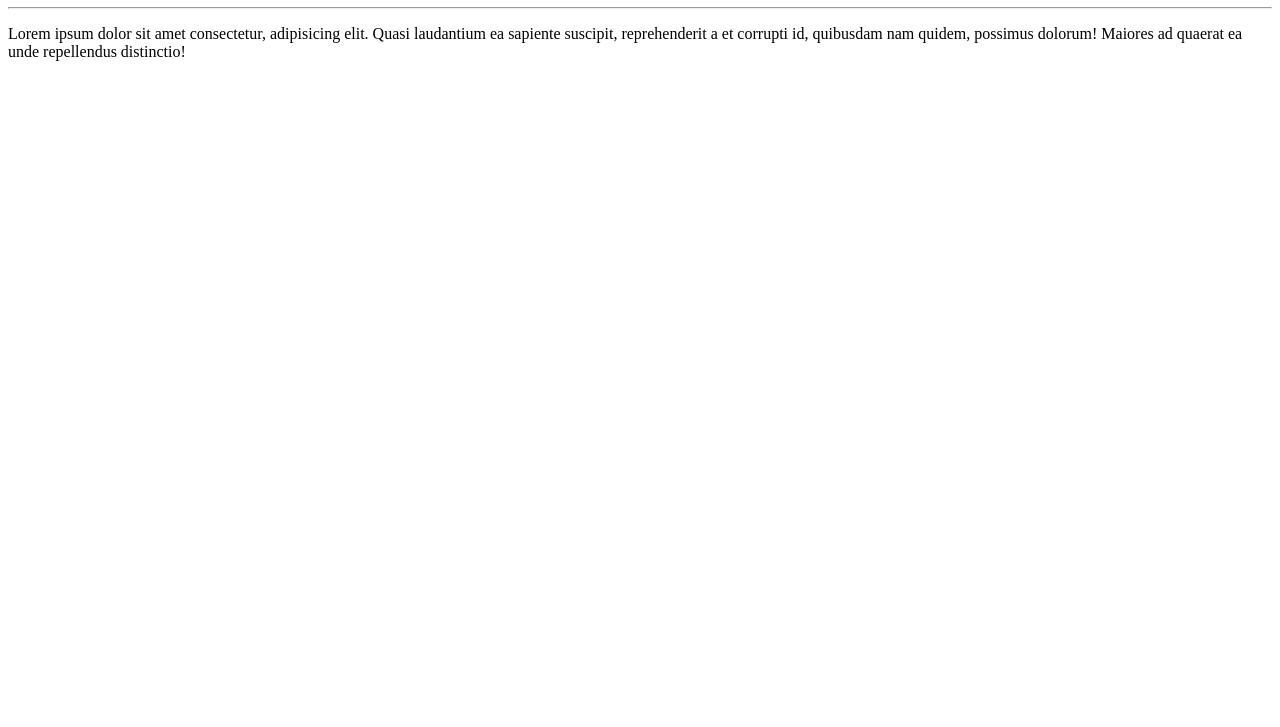
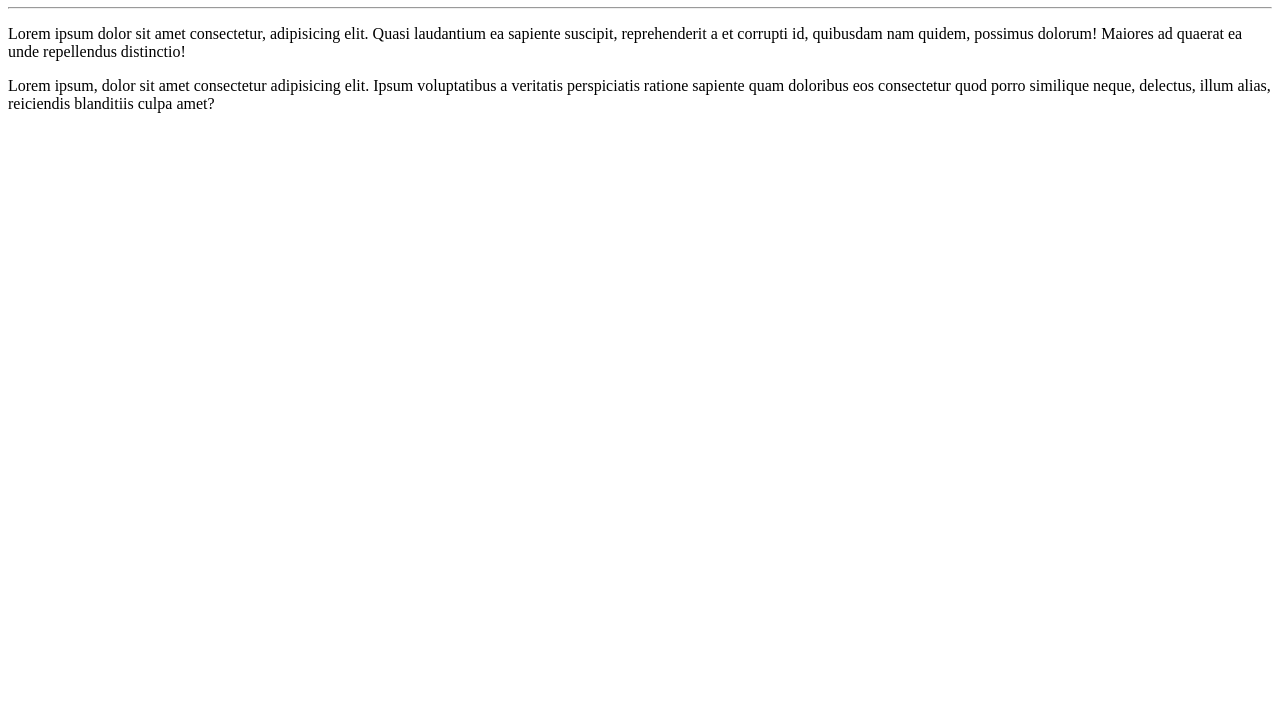
Before and after one commit to Luziane/Ola-Mundo, a plain HTML site: page site-exemplo/index.html in a window 1280 px wide. Shown: the part 73-800 px from the top of the page. Drawn offline with Linux system fonts and the light colour scheme.

Commit message:
Adicionei um paragrafo

```diff
--- a/site-exemplo/index.html
+++ b/site-exemplo/index.html
@@ -12,6 +12,7 @@
     <hr>
     <p>Lorem ipsum dolor sit amet consectetur, adipisicing elit. Quasi laudantium ea sapiente suscipit, reprehenderit a et corrupti id, quibusdam nam quidem, possimus dolorum! Maiores ad quaerat ea unde repellendus distinctio!
     </p>
+    <p>Lorem ipsum, dolor sit amet consectetur adipisicing elit. Ipsum voluptatibus a veritatis perspiciatis ratione sapiente quam doloribus eos consectetur quod porro similique neque, delectus, illum alias, reiciendis blanditiis culpa amet?</p>
 </body>
 
 </html>
```
